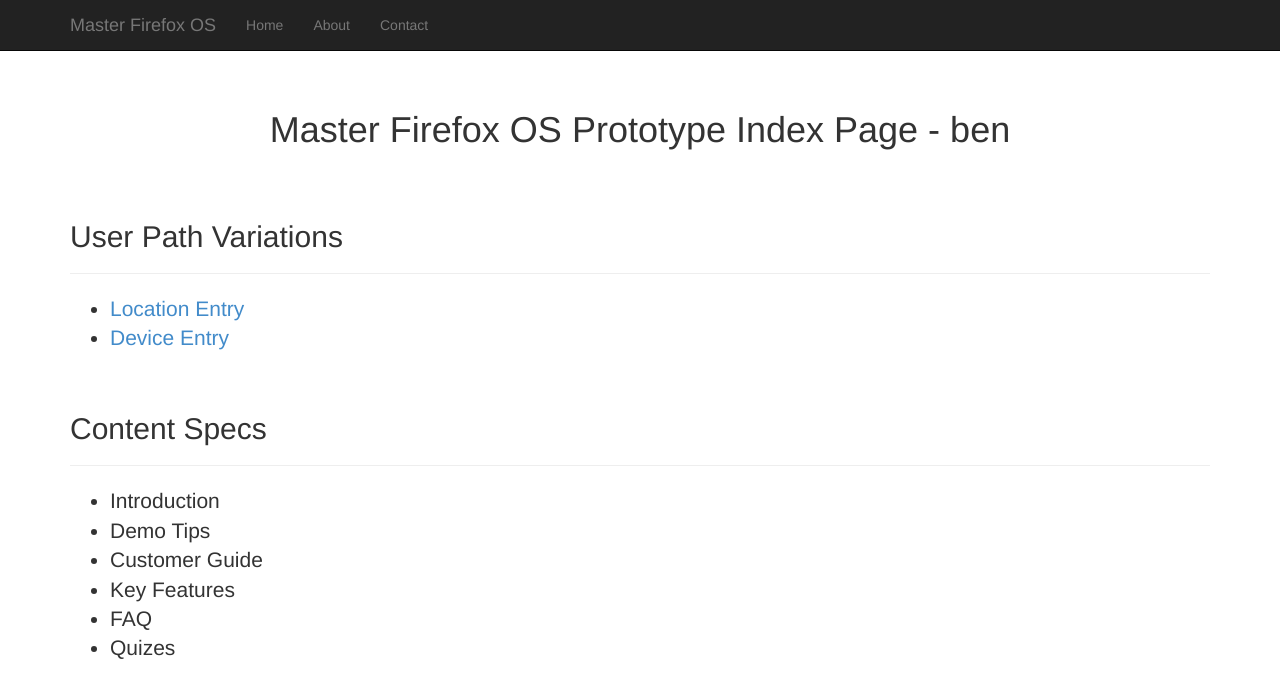
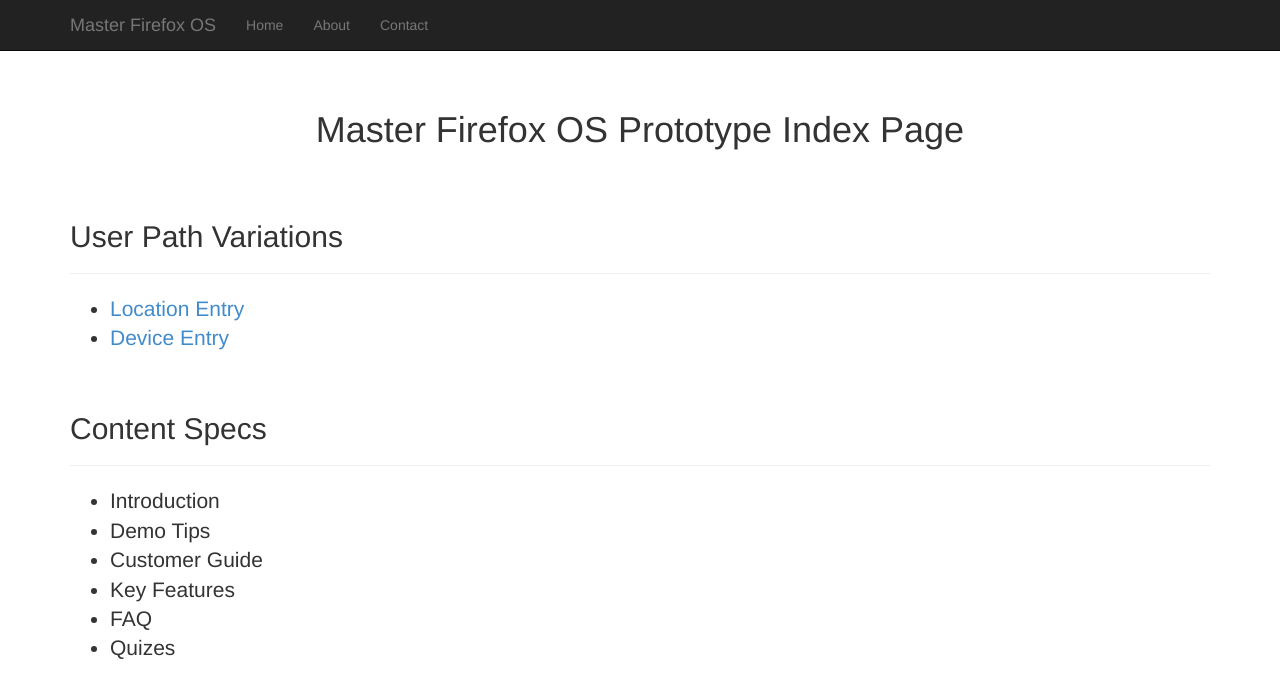
Before and after one commit to bensternthal/prototype-masterfirefoxos, a website: page index.html in a window 1280 px wide. Drawn offline with nearby package versions, Linux system fonts and the light colour scheme.

Commit message:
Update 2014-11-02T00:06:04.363Z

```diff
--- a/index.html
+++ b/index.html
@@ -42,7 +42,7 @@
     <div class="container">
 
       <div class="starter-template">
-        <h1>Master Firefox OS Prototype Index Page - ben</h1>
+        <h1>Master Firefox OS Prototype Index Page</h1>
       </div>
 
       <h2>User Path Variations</h2>
```
